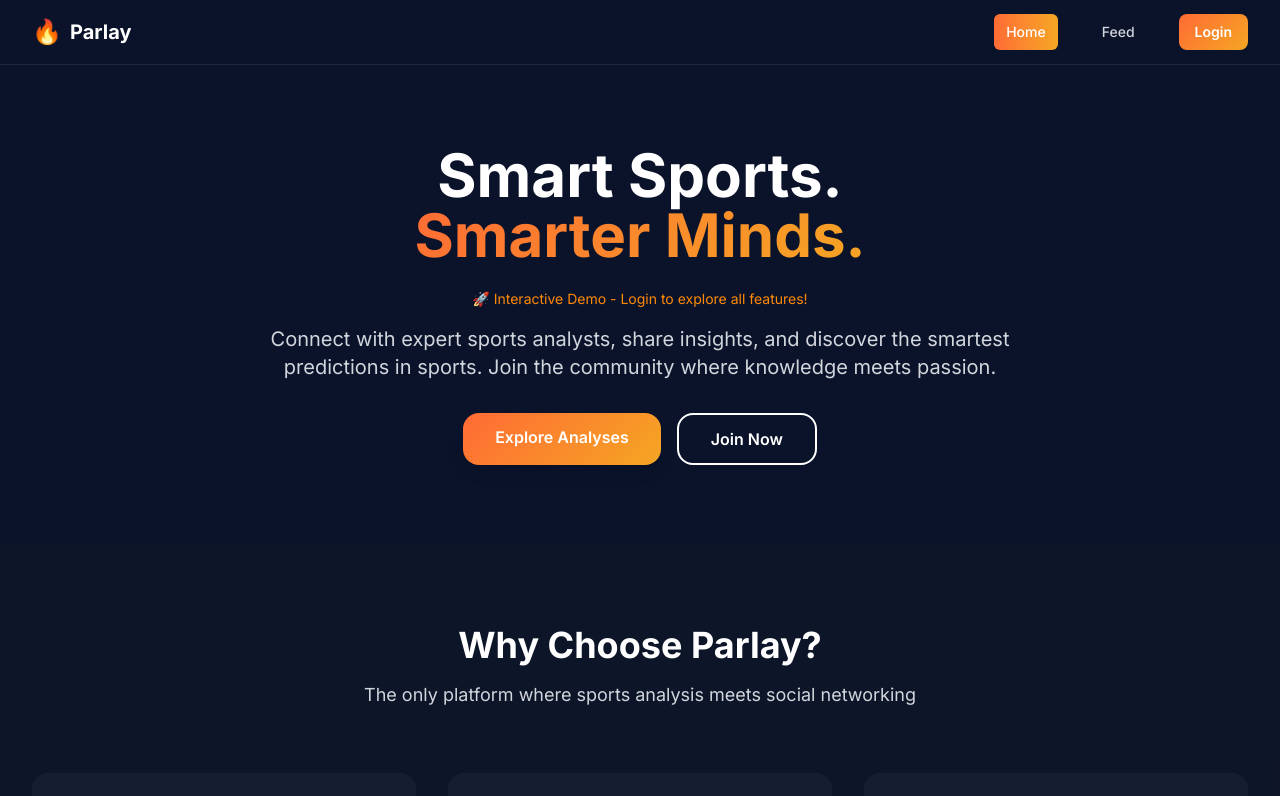
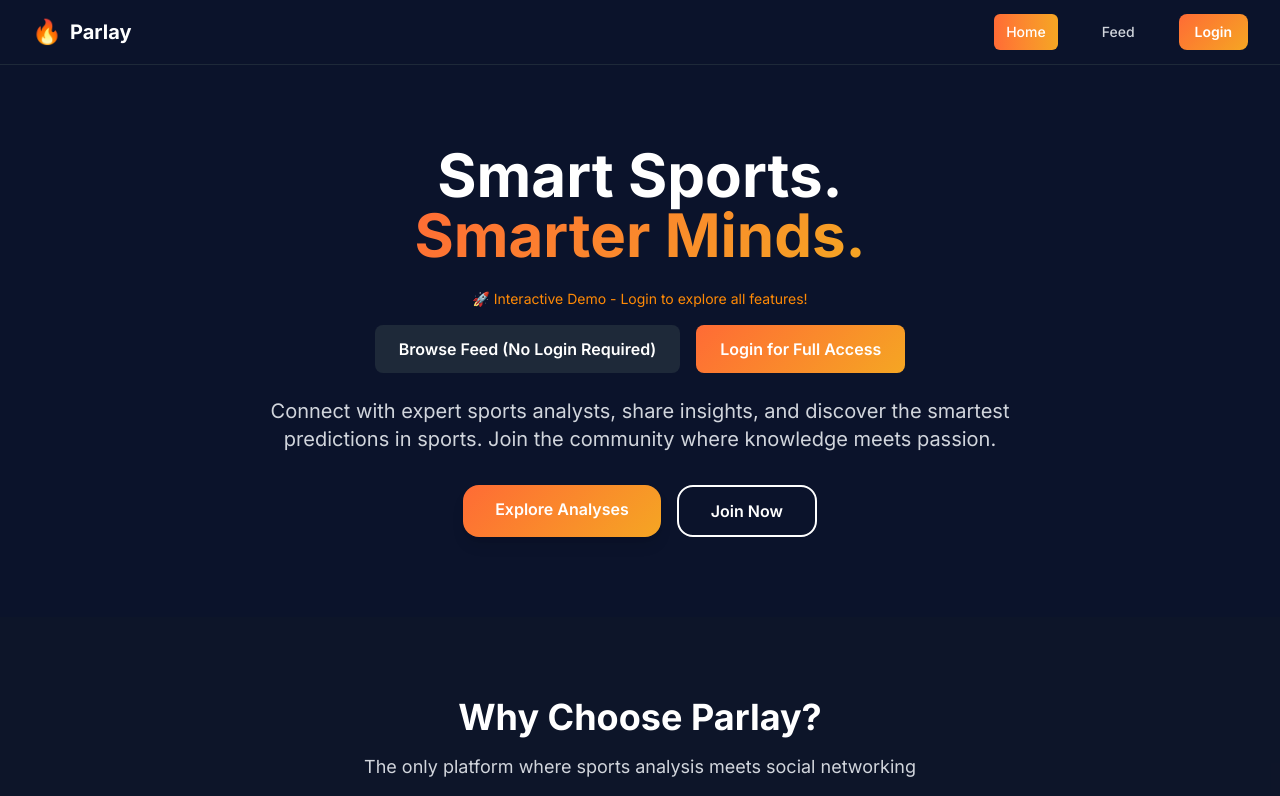
Before and after one commit to parlaycomcapital/parlay-demo, a Next.js app: page / in a window 1280 px wide. Shown: the top 796 px of the page. Built offline with nearby package versions, Linux system fonts and the light colour scheme.

Commit message:
Fix access issue: disable password protection by default and add direct feed access

```diff
--- a/src/app/page.tsx
+++ b/src/app/page.tsx
@@ -18,6 +18,20 @@ export default function Home() {
             </h1>
             <div className="text-sm text-orange-400 mb-4">
               🚀 Interactive Demo - Login to explore all features!
+            </div>
+            <div className="mb-6">
+              <Link
+                href="/feed"
+                className="inline-block bg-gray-800 text-white px-6 py-3 rounded-lg font-semibold hover:bg-gray-700 transition-colors mr-4"
+              >
+                Browse Feed (No Login Required)
+              </Link>
+              <Link
+                href="/login"
+                className="inline-block bg-gradient-ember text-white px-6 py-3 rounded-lg font-semibold hover:opacity-90 transition-opacity"
+              >
+                Login for Full Access
+              </Link>
             </div>
             <p className="text-xl text-gray-300 mb-8 max-w-3xl mx-auto">
               Connect with expert sports analysts, share insights, and discover the smartest predictions in sports.
--- a/src/middleware.ts
+++ b/src/middleware.ts
@@ -4,6 +4,7 @@ export function middleware(request: NextRequest) {
   // Check if password protection is enabled
   const isPasswordProtected = process.env.PASSWORD_PROTECTION === 'true';
 
+  // For demo purposes, disable password protection if not explicitly set
   if (!isPasswordProtected) {
     return NextResponse.next();
   }
```
